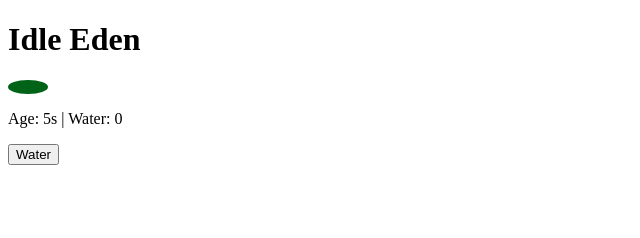
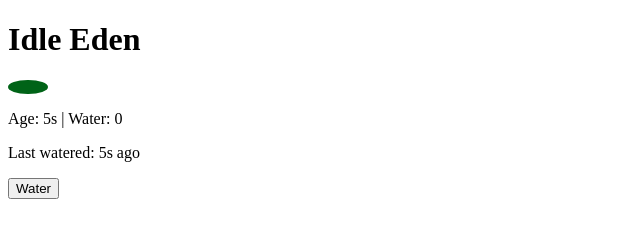
Before and after one commit to Ghost8911/Idle-Eden, a plain HTML site: page index.html in a window 1280 px wide. Shown: the whole page, without its empty margins (0-640 px from the left). Drawn offline with Linux system fonts and the light colour scheme.

Commit message:
add last watered counter

```diff
--- a/index.html
+++ b/index.html
@@ -7,13 +7,13 @@
   <link rel="stylesheet" href="style.css">
 </head>
 <body>
-  <main>
+    <main>
     <h1>Idle Eden</h1>
     <div id="plant"></div>
     <p id="status"></p>
+    <p id="thirst"></p>
     <button id="water">Water</button>
   </main>
-
   <script src="script.js" defer></script>
 </body>
 </html>
--- a/script.js
+++ b/script.js
@@ -34,8 +34,9 @@ function render() {
   const height = 10 + getAgeSeconds(state);
   document.getElementById("plant").style.height = Math.min(height, 200) + "px";
   document.getElementById("plant").dataset.stage = getStage(getAgeSeconds(state));
-    document.getElementById("plant").classList.toggle("wilted", Date.now() - state.lastWatered > WILT_MS);
+  document.getElementById("plant").classList.toggle("wilted", Date.now() - state.lastWatered > WILT_MS);
   document.getElementById("plant").style.filter = "hue-rotate(" + state.hue + "deg)";
+  document.getElementById("thirst").textContent = "Last watered: " + Math.floor((Date.now() - state.lastWatered) / 1000) + "s ago";
 }
 
 render();
```
